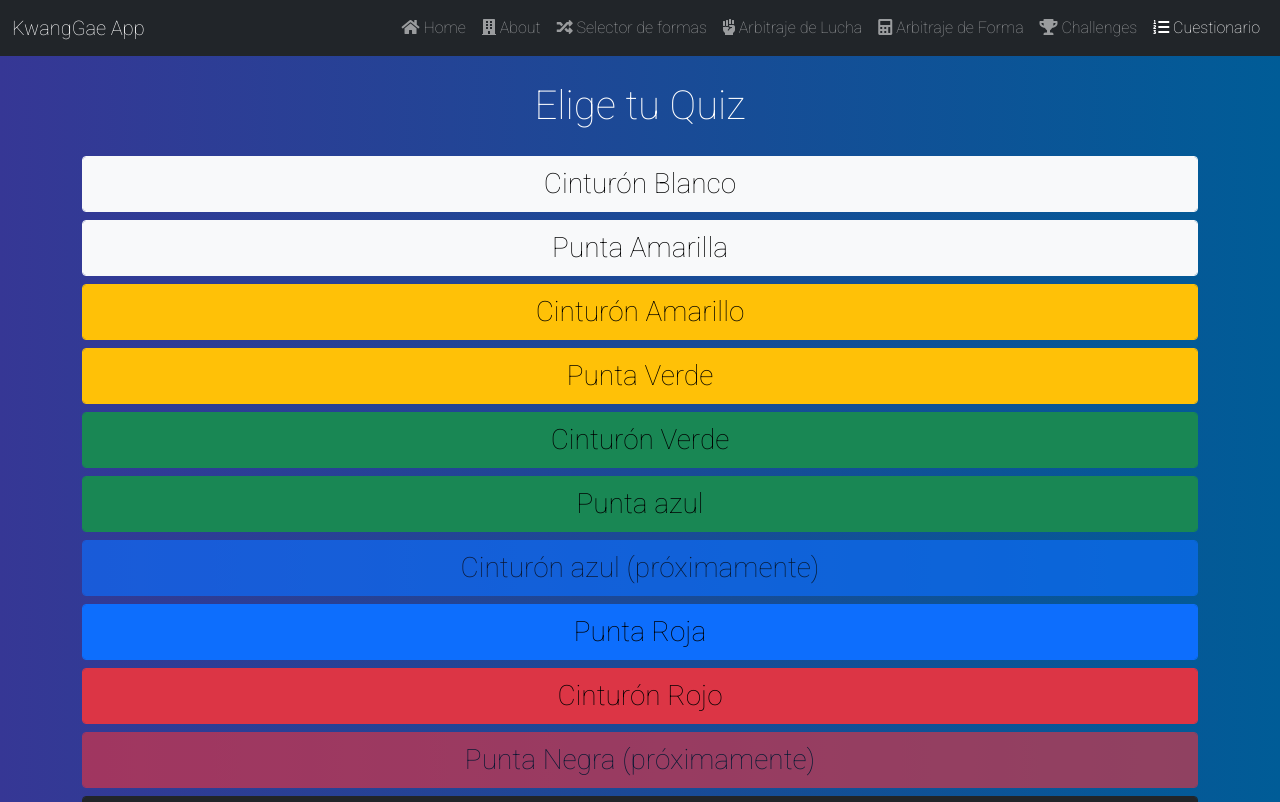
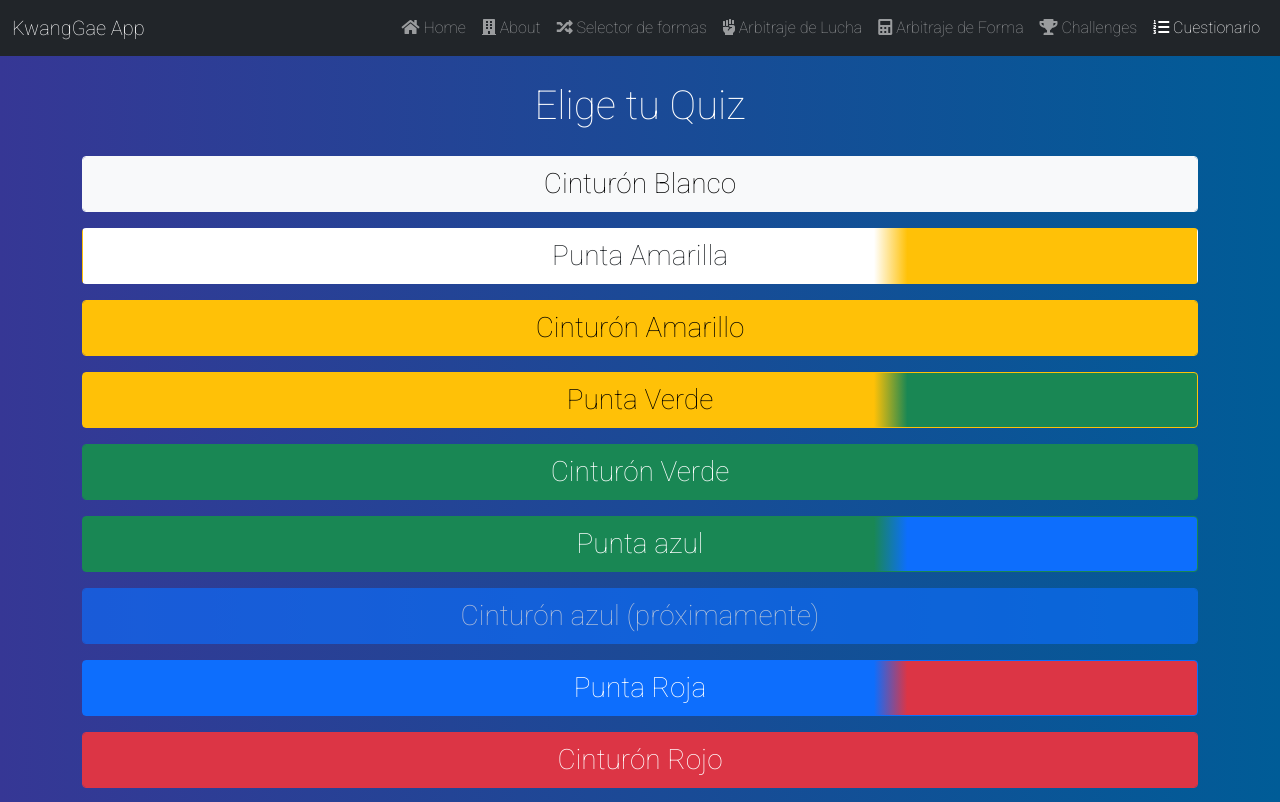
Before and after one commit to Jeffuy/KwangGaeApp-React, a React app: page /quiz in a window 1280 px wide. Shown: the top 802 px of the page. Built offline with nearby package versions, Linux system fonts and the light colour scheme.

Commit message:
:lipstick: quiz styles improved

```diff
--- a/src/components/QuizChooser.jsx
+++ b/src/components/QuizChooser.jsx
@@ -8,7 +8,7 @@ const QuizChooser = (props) => {
             <div className="row mt-4">
                 <div className="col">
                     <button
-                        className="btn form-control text-black btn-light fs-3"
+                        className="btn form-control btn-light fs-3"
                         onClick={() =>
                             props.quizChoose("white", 0)
                         }
@@ -17,10 +17,10 @@ const QuizChooser = (props) => {
                     </button>
                 </div>
             </div>
-            <div className="row mt-2">
+            <div className="row mt-3">
                 <div className="col">
                     <button
-                        className="btn form-control text-black btn-light fs-3"
+                        className="btn form-control btn-yellow-stripe fs-3"
                         onClick={() =>
                             props.quizChoose("yellowStripe", 1)
                         }
@@ -29,10 +29,10 @@ const QuizChooser = (props) => {
                     </button>
                 </div>
             </div>
-            <div className="row mt-2">
+            <div className="row mt-3">
                 <div className="col">
                     <button
-                        className="btn form-control btn-warning text-black fs-3"
+                        className="btn form-control btn-warning fs-3"
                         onClick={() =>
                             props.quizChoose("yellow", 2)
                         }
@@ -41,10 +41,10 @@ const QuizChooser = (props) => {
                     </button>
                 </div>
             </div>
-            <div className="row mt-2">
+            <div className="row mt-3">
                 <div className="col">
                     <button
-                        className="btn form-control btn-warning text-black fs-3"
+                        className="btn form-control btn-warning btn-green-stripe fs-3"
                         onClick={() =>
                             props.quizChoose("greenStripe", 3)
                         }
@@ -53,10 +53,10 @@ const QuizChooser = (props) => {
                     </button>
                 </div>
             </div>
-            <div className="row mt-2">
+            <div className="row mt-3">
                 <div className="col">
                     <button
-                        className="btn form-control btn-success text-black fs-3"
+                        className="btn form-control btn-success fs-3"
                         onClick={() =>
                             props.quizChoose("green", 4)
                         }
@@ -65,10 +65,10 @@ const QuizChooser = (props) => {
                     </button>
                 </div>
             </div>
-            <div className="row mt-2">
+            <div className="row mt-3">
                 <div className="col">
                     <button
-                        className="btn form-control btn-success text-black fs-3"
+                        className="btn form-control btn-success btn-blue-stripe fs-3"
                         onClick={() =>
                             props.quizChoose("blueStripe", 5)
                         }
@@ -77,10 +77,10 @@ const QuizChooser = (props) => {
                     </button>
                 </div>
             </div>
-            <div className="row mt-2">
+            <div className="row mt-3">
                 <div className="col">
                     <button
-                        className="btn form-control btn-primary text-black fs-3 disabled"
+                        className="btn form-control btn-primary fs-3 disabled"
                         onClick={() =>
                             props.quizChoose("white", 6)
                         }
@@ -89,10 +89,10 @@ const QuizChooser = (props) => {
                     </button>
                 </div>
             </div>
-            <div className="row mt-2">
+            <div className="row mt-3">
                 <div className="col">
                     <button
-                        className="btn form-control btn-primary text-black fs-3"
+                        className="btn form-control btn-primary btn-red-stripe fs-3"
                         onClick={() =>
                             props.quizChoose("redStripe", 7)
                         }
@@ -101,10 +101,10 @@ const QuizChooser = (props) => {
                     </button>
                 </div>
             </div>
-            <div className="row mt-2">
+            <div className="row mt-3">
                 <div className="col">
                     <button
-                        className="btn form-control btn-danger text-black fs-3"
+                        className="btn form-control btn-danger fs-3"
                         onClick={() =>
                             props.quizChoose("red", 8)
                         }
@@ -113,10 +113,10 @@ const QuizChooser = (props) => {
                     </button>
                 </div>
             </div>
-            <div className="row mt-2">
+            <div className="row mt-3">
                 <div className="col">
                     <button
-                        className="btn form-control btn-danger text-black fs-3 disabled"
+                        className="btn form-control btn-danger btn-black-stripe fs-3 disabled"
                         onClick={() =>
                             props.quizChoose("white", 9)
                         }
@@ -125,7 +125,7 @@ const QuizChooser = (props) => {
                     </button>
                 </div>
             </div>
-            <div className="row mt-2">
+            <div className="row mt-3">
                 <div className="col">
                     <button
                         className="btn form-control btn-dark text-white fs-3"
--- a/src/styles/style.css
+++ b/src/styles/style.css
@@ -43,3 +43,32 @@ h1 {
     text-align: center;
     padding: 2px 0;
 }
+
+.btn-yellow-stripe {
+    background: rgb(255, 255, 255);
+    background: linear-gradient(
+        90deg,
+        rgba(255, 255, 255, 1) 71%,
+        rgba(255, 193, 7, 1) 74%
+    );
+}
+
+.btn-green-stripe {
+    background: rgb(255,193,7);
+background: linear-gradient(90deg, rgba(255,193,7,1) 71%, rgba(25,135,84,1) 74%);
+}
+
+.btn-blue-stripe {
+    background: rgb(25,135,84);
+background: linear-gradient(90deg, rgba(25,135,84,1) 71%, rgba(13,110,253,1) 74%);
+}
+
+.btn-red-stripe {
+	background: rgb(13,110,253);
+	background: linear-gradient(90deg, rgba(13,110,253,1) 71%, rgba(220,53,69,1) 74%);
+}
+
+.btn-black-stripe {
+	background: rgb(220,53,69);
+	background: linear-gradient(90deg, rgba(220,53,69,1) 71%, rgba(33,37,41,1) 74%);
+}
```
